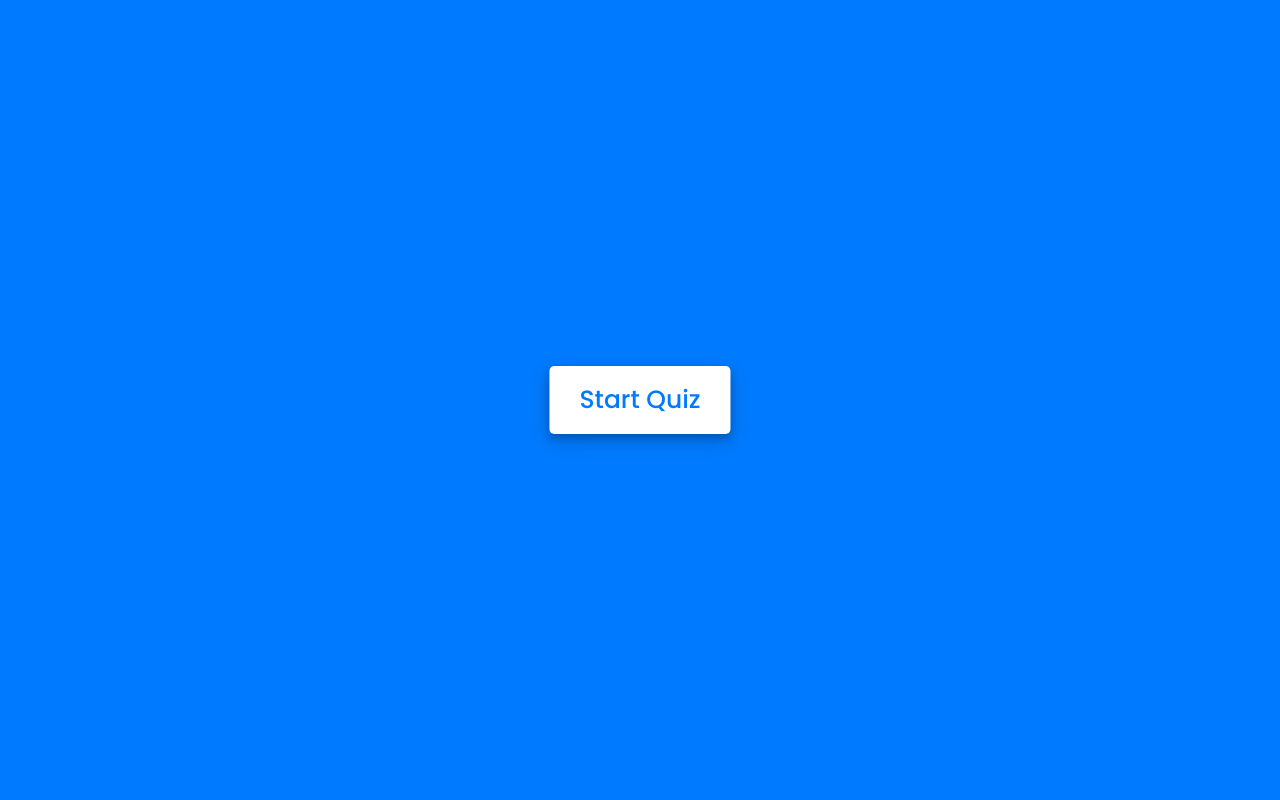
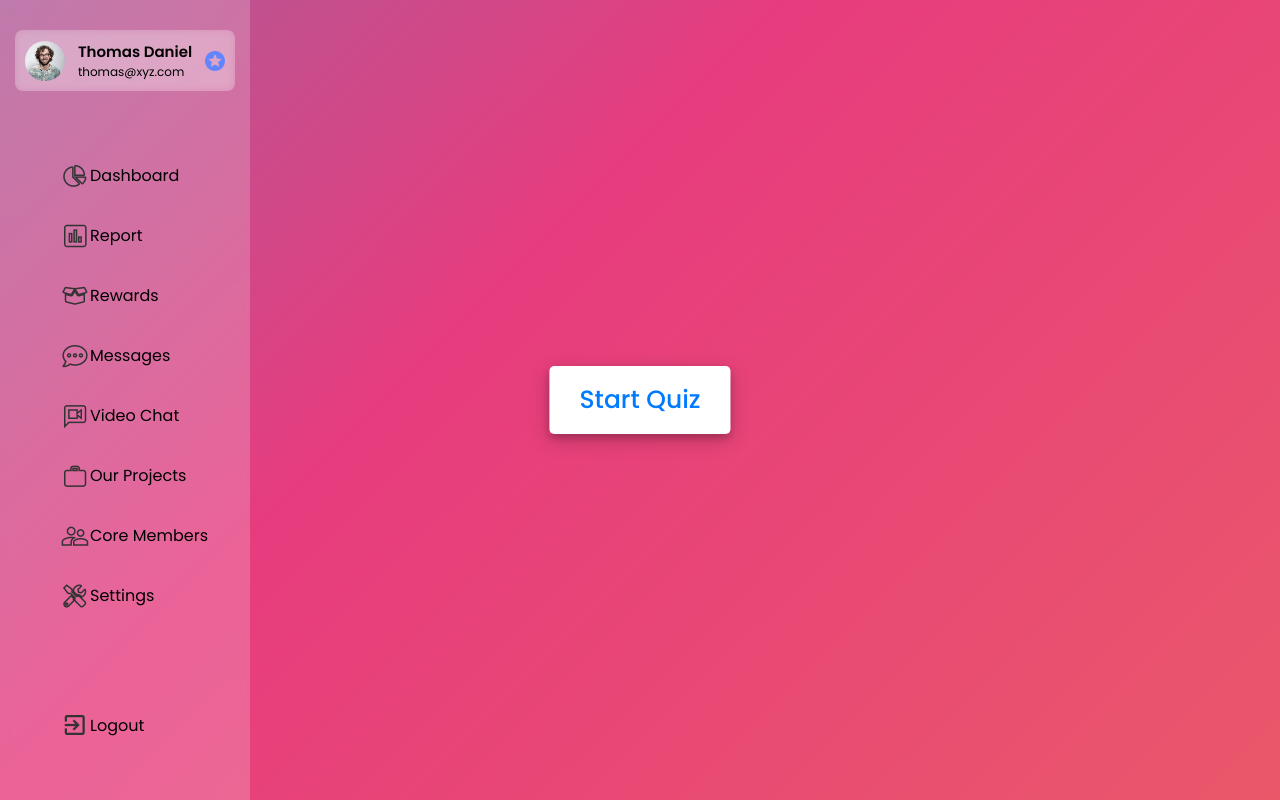
Before and after one commit to UmbrellaSkiies/Awesome-Quiz, a plain HTML site: page index.html in a window 1280 px wide. Drawn offline with Linux system fonts and the light colour scheme.

Commit message:
Update index.html

```diff
--- a/index.html
+++ b/index.html
@@ -15,6 +15,38 @@
     </head>
 
     <body>
+        <!-- Gradient Background Color -->
+        <div id="gradient"></div>
+
+        <div class="header">
+            <div class="side-nav">
+                <div class="user">
+                    <img src="images/user.png" class="user-img">
+                    <div>
+                        <h2>Thomas Daniel</h2>
+                        <p>thomas@xyz.com</p>
+                    </div>
+                    <img src="images/star.png" class="star-img">
+                </div>
+
+                <ul>
+                    <li><img src="images/dashboard.png"><p>Dashboard</p></li>
+                    <li><img src="images/reports.png"><p>Report</p></li>
+                    <li><img src="images/rewards.png"><p>Rewards</p></li>
+                    <li><img src="images/messages.png"><p>Messages</p></li>
+                    <li><img src="images/video-chat.png"><p>Video Chat</p></li>
+                    <li><img src="images/projects.png"><p>Our Projects</p></li>
+                    <li><img src="images/members.png"><p>Core Members</p></li>
+                    <li><img src="images/setting.png"><p>Settings</p></li>
+                </ul>
+
+                <ul>
+                    <li><img src="images/logout.png"><p>Logout</p></li>
+                </ul>
+
+            </div>
+        </div>
+
         <!-- Start Quiz Button -->
         <div class="start_btn"><button>Start Quiz</button></div>
 
```
